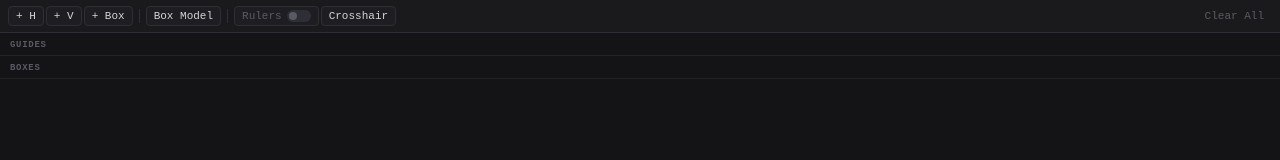
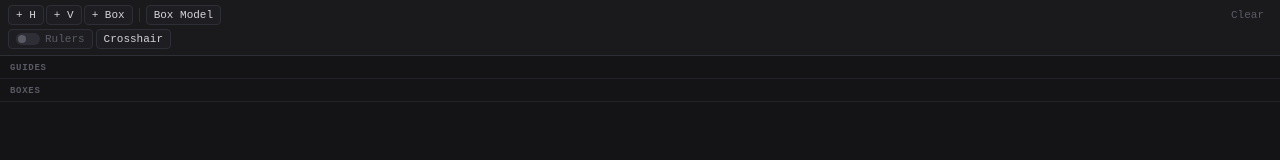
Before and after one commit to Tobias-Secher/chrome-extension-line-ruler, a browser extension: page panel.html in a window 1280 px wide. Drawn offline with Linux system fonts and the light colour scheme.

Commit message:
Re-organized toolbar

```diff
--- a/panel.css
+++ b/panel.css
@@ -37,11 +37,17 @@ body {
 
 #toolbar {
   display: flex;
+  flex-direction: column;
+  gap: 4px;
+  padding: 5px 8px 6px;
+  border-bottom: 1px solid var(--border);
+  background: var(--bg-panel);
+}
+
+.tb-row {
+  display: flex;
   align-items: center;
   gap: 3px;
-  padding: 6px 8px;
-  border-bottom: 1px solid var(--border);
-  background: var(--bg-panel);
 }
 
 .tb-group {
@@ -89,6 +95,7 @@ button:active {
 
 #btn-clear-all {
   margin-left: auto;
+  flex-shrink: 0;
   color: var(--text-dim);
   border-color: transparent;
   background: transparent;
@@ -164,7 +171,6 @@ button:active {
   background: var(--accent-text);
 }
 
-#chk-rulers:checked ~ .toggle-label,
 .toggle-switch:has(#chk-rulers:checked) .toggle-label {
   color: var(--text);
 }
--- a/panel.html
+++ b/panel.html
@@ -6,6 +6,7 @@
 </head>
 <body>
   <div id="toolbar">
+    <div class="tb-row">
       <div class="tb-group">
         <button id="btn-add-h" title="Add Horizontal Guide">+ H</button>
         <button id="btn-add-v" title="Add Vertical Guide">+ V</button>
@@ -15,16 +16,16 @@
       <div class="tb-group">
         <button id="btn-box-model">Box Model</button>
       </div>
-    <div class="tb-divider"></div>
-    <div class="tb-group">
+      <button id="btn-clear-all">Clear</button>
+    </div>
+    <div class="tb-row">
       <label class="toggle-switch" title="Show/hide rulers">
-        <span class="toggle-label">Rulers</span>
         <input type="checkbox" id="chk-rulers">
         <span class="toggle-track"><span class="toggle-thumb"></span></span>
+        <span class="toggle-label">Rulers</span>
       </label>
       <button id="btn-crosshair">Crosshair</button>
     </div>
-    <button id="btn-clear-all">Clear All</button>
   </div>
   <div id="guides-section" class="list-section">
     <div class="section-header">
```
Also changed, not shown: manifest.json. Lines whose indentation alone changed are shown as unchanged.
